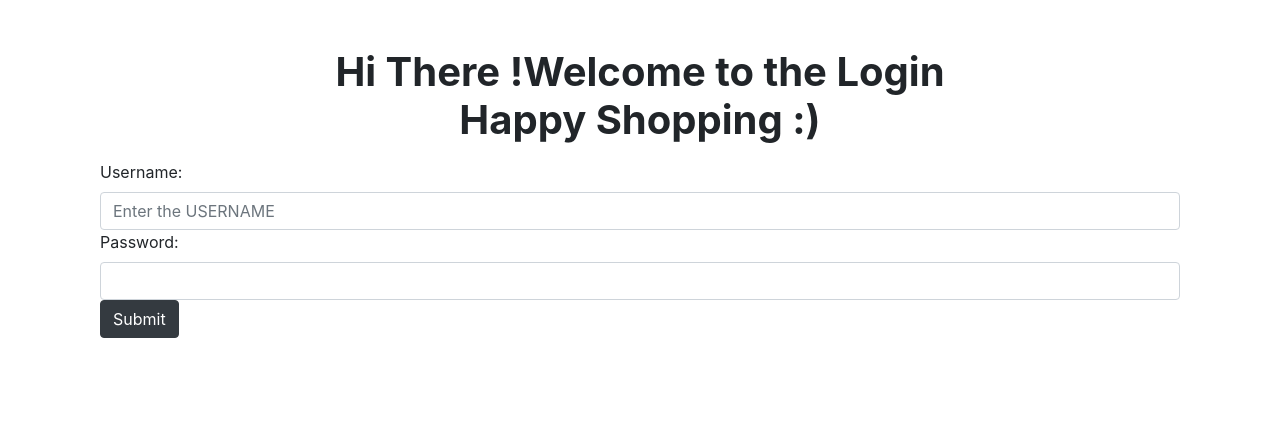
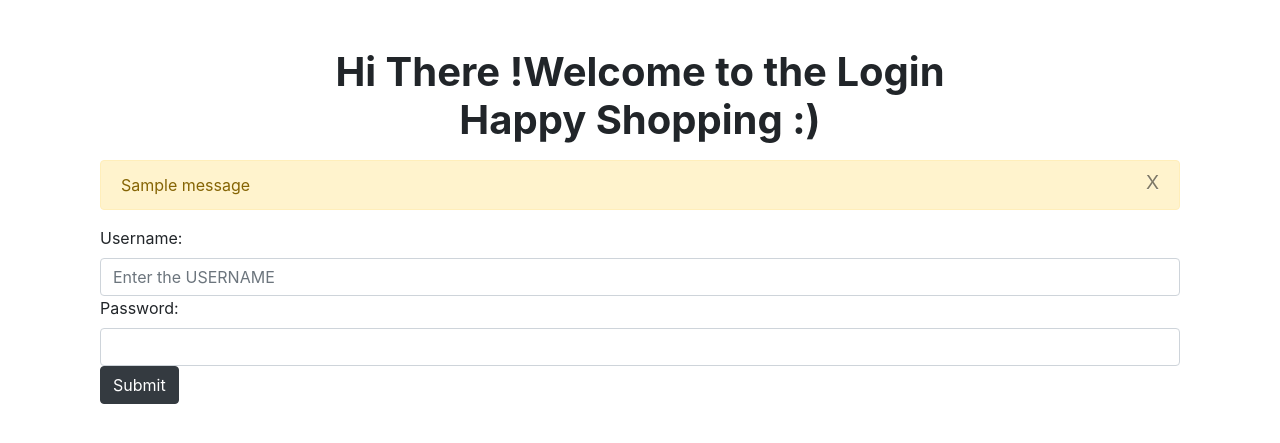
Before and after one commit to RamNathan691/Ecommerce, a Django app: page /login/ in a window 1280 px wide. Shown: the part 56-499 px from the top of the page. Run offline with Django 3.2, Linux system fonts and the light colour scheme; one stand-in notice (Sample message) is shown; some libraries are stand-ins or nearby versions.

Commit message:
imporved somewhat stylingin login app

```diff
--- a/ecommerce/account/views.py
+++ b/ecommerce/account/views.py
@@ -1,6 +1,7 @@
 from django.contrib.auth import authenticate,login,get_user_model
 from django.shortcuts import render,redirect
 from .forms import ContactForm,LoginForm,RegisterForm
+from django.contrib import messages
 
 # Create your views here.
 
@@ -19,7 +20,7 @@ def loginpage(request):
             login(request,user)
             return redirect('login/')
         else:
-               pass
+              messages.success(request,("Your username is not valid"))
     return render(request,"auth/loginpage.html",{"form":login_form})
 User=get_user_model()
 def registerpage(request):
--- a/ecommerce/templates/auth/loginpage.html
+++ b/ecommerce/templates/auth/loginpage.html
@@ -8,10 +8,21 @@
 <div class="text-center">
 <h1><b><p>Hi There !Welcome to the Login <br>
 Happy Shopping :)</b></h1></p> </div>
+
 <form method="POST">
 
  {% csrf_token %}
+ {% for mesg in messages %}
+    <div class="alert alert-warning alert-dismissable " role="alert">
+        <button class="close" data-dismiss="alert">
+            <small>X</small>
+            </button>
+            {{mesg}}
+
+</div>
+{% endfor %}
  {{form}}
+
 
  <button type="submit" class="btn btn-dark">Submit</button>
  </form>
```
Also changed, not shown: ecommerce/db.sqlite3.
